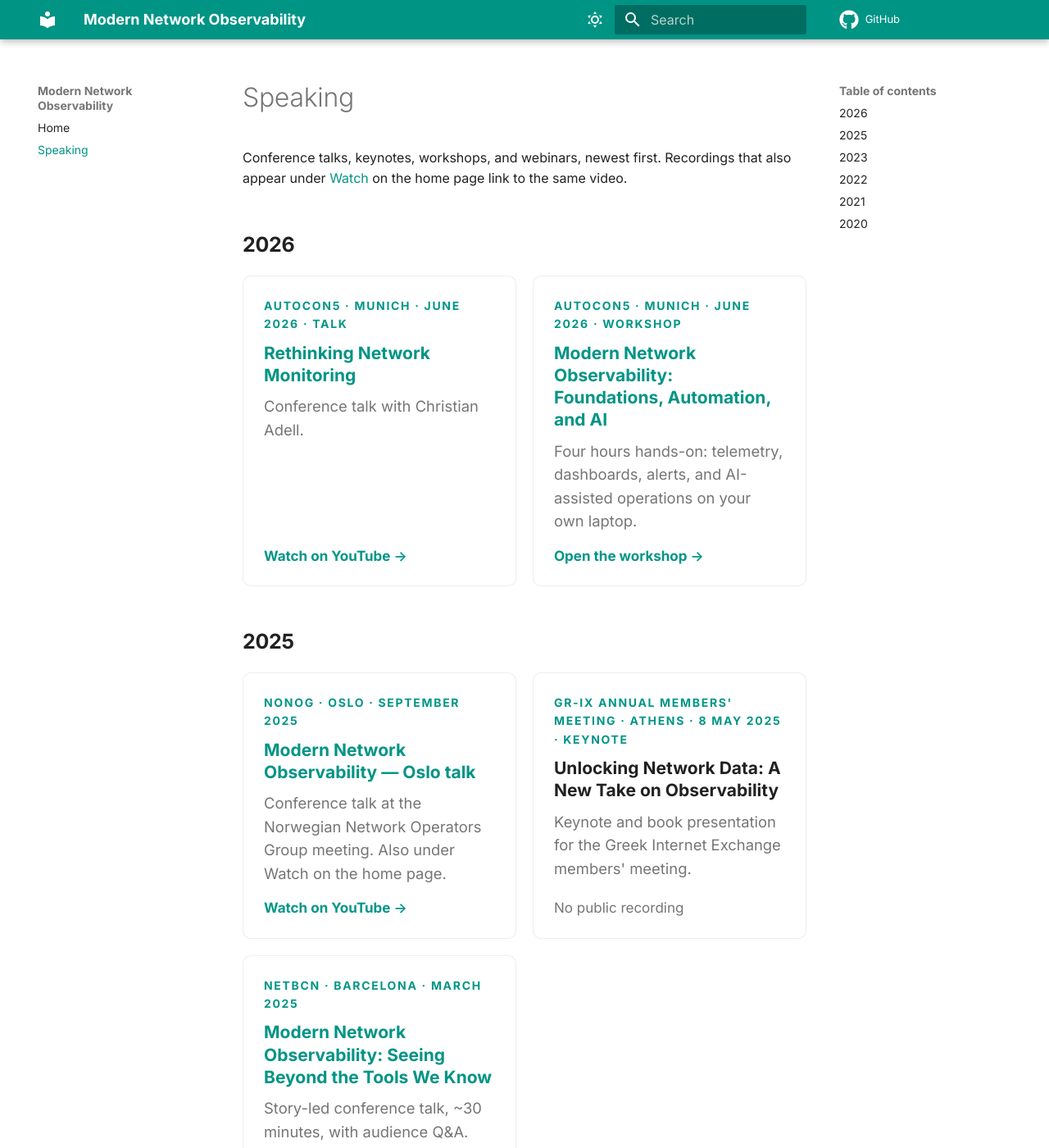
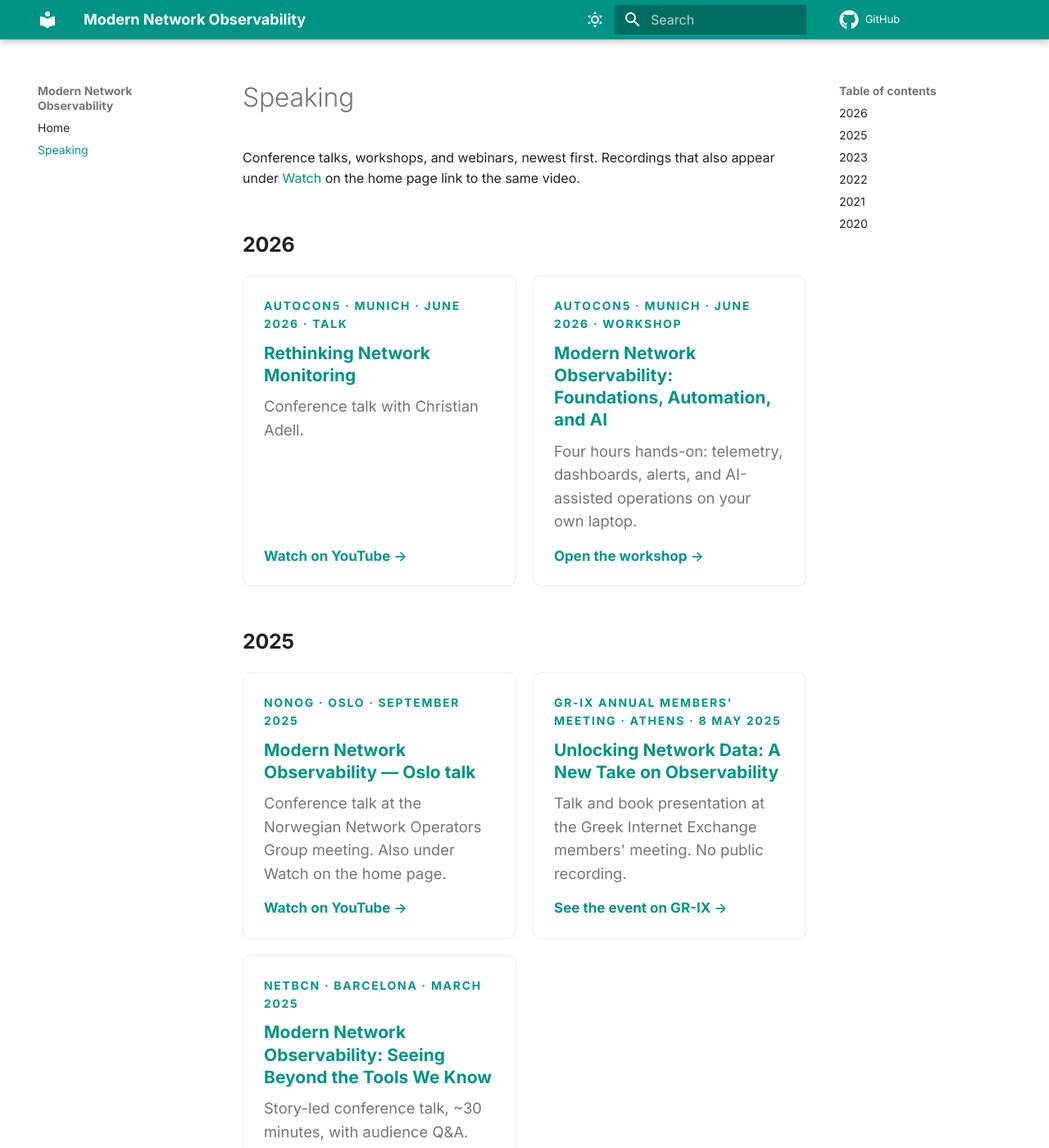
Before and after one commit to network-observability/network-observability.github.io, an MkDocs documentation site: the page built from docs/speaking.md, in a window 1280 px wide and 1400 px high. Shown: the whole window at 82% size. Built offline with MkDocs 1.6.1 and Material for MkDocs 9.7.7, drawn with Linux system fonts in a browser that asks for light colours.

Commit message:
Speaking: drop keynote label from GR-IX, link event page
Co-Authored-By: Claude Opus 5.5 <noreply@anthropic.com>
Claude-Session: https://claude.ai/code/session_01QqqHnzr2ijiwLZJdfb8ywD

```diff
--- a/docs/speaking.md
+++ b/docs/speaking.md
@@ -1,11 +1,11 @@
 ---
 title: Speaking
-description: Conference talks, keynotes, workshops, and webinars on network observability and automation by David Flores — newest first.
+description: Conference talks, workshops, and webinars on network observability and automation by David Flores — newest first.
 ---
 
 # Speaking
 
-Conference talks, keynotes, workshops, and webinars, newest first. Recordings that also appear under [Watch](index.md#watch) on the home page link to the same video.
+Conference talks, workshops, and webinars, newest first. Recordings that also appear under [Watch](index.md#watch) on the home page link to the same video.
 
 ## 2026
 
@@ -33,12 +33,12 @@ Conference talks, keynotes, workshops, and webinars, newest first. Recordings th
   <span class="hub-media__body">Conference talk at the Norwegian Network Operators Group meeting. Also under Watch on the home page.</span>
   <span class="hub-media__cta">Watch on YouTube →</span>
 </a>
-<div class="hub-media__card hub-media__card--static">
-  <span class="hub-media__eyebrow">GR-IX Annual Members' Meeting &middot; Athens &middot; 8 May 2025 &middot; Keynote</span>
+<a class="hub-media__card" href="https://www.gr-ix.gr/2025/05/02/annual-members-meeting-grix-8-05-2025/" target="_blank" rel="noopener">
+  <span class="hub-media__eyebrow">GR-IX Annual Members' Meeting &middot; Athens &middot; 8 May 2025</span>
   <span class="hub-media__title">Unlocking Network Data: A New Take on Observability</span>
-  <span class="hub-media__body">Keynote and book presentation for the Greek Internet Exchange members' meeting.</span>
-  <span class="hub-media__cta">No public recording</span>
-</div>
+  <span class="hub-media__body">Talk and book presentation at the Greek Internet Exchange members' meeting. No public recording.</span>
+  <span class="hub-media__cta">See the event on GR-IX →</span>
+</a>
 <a class="hub-media__card" href="https://www.youtube.com/watch?v=7zRK9a9DieY" target="_blank" rel="noopener">
   <span class="hub-media__eyebrow">NetBCN &middot; Barcelona &middot; March 2025</span>
   <span class="hub-media__title">Modern Network Observability: Seeing Beyond the Tools We Know</span>
```
Also changed, not shown: docs/index.md (+1 -1 lines).
